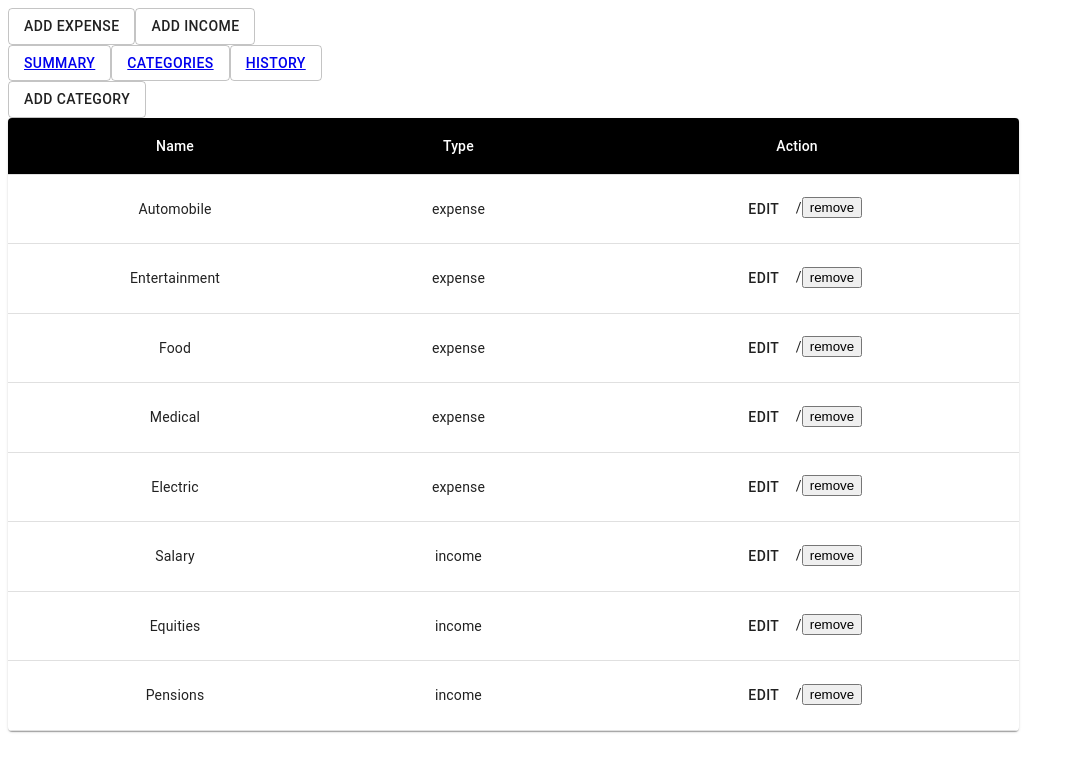
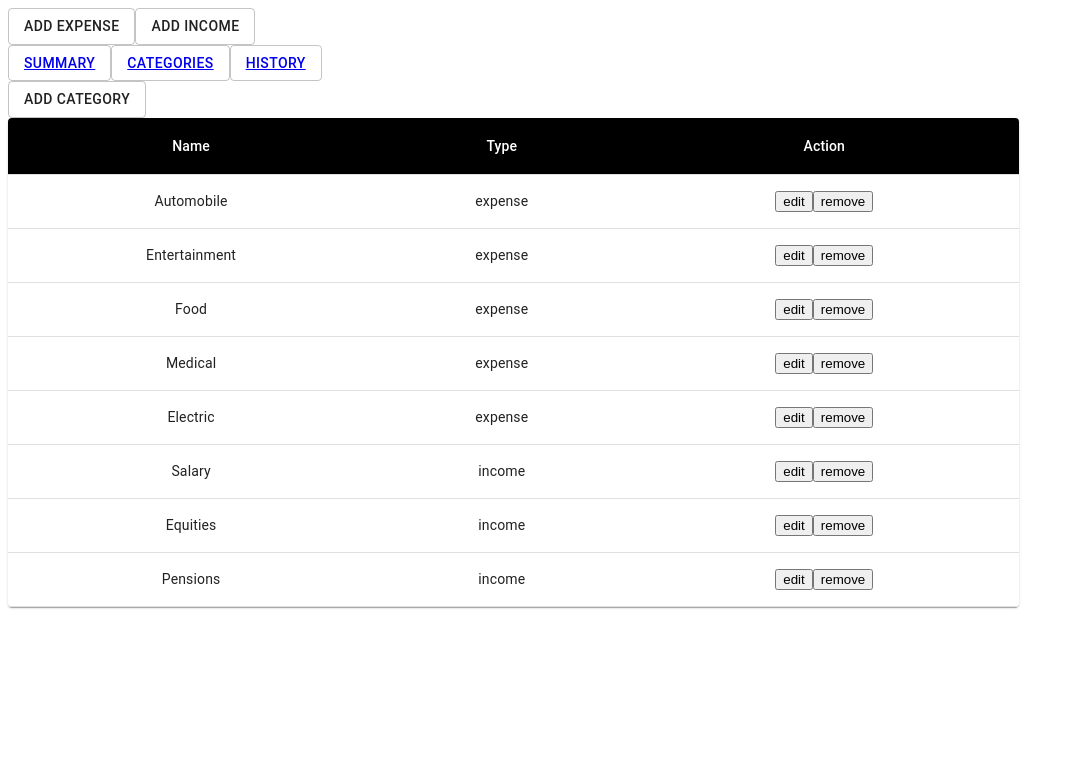
Before and after one commit to LuizaAv/aca-final-project-lge, a React (Create React App) app: page /Categories in a window 1280 px wide. Shown: the top 772 px of the page, without its empty margins (0-1076 px from the left). Built offline with nearby package versions, Linux system fonts and the light colour scheme.

Commit message:
feat(Category) added edit category button

```diff
--- a/src/pages/Categories/Categories.js
+++ b/src/pages/Categories/Categories.js
@@ -7,12 +7,12 @@ import TableContainer from '@material-ui/core/TableContainer';
 import TableHead from '@material-ui/core/TableHead';
 import TableRow from '@material-ui/core/TableRow';
 import Paper from '@material-ui/core/Paper';
-import Button from '@material-ui/core/Button';
 
 import { useStoreContext } from '../../store/storeContext';
 
 import AddCategory from './AddCategory';
 import DeleteCategory from './DeleteCategory';
+import EditeComponent from './EditCategory';
 
 const useStyles = makeStyles({
   table: {
@@ -49,8 +49,7 @@ export default function Categories() {
                 <TableCell align="center">{category.name}</TableCell>
                 <TableCell align="center">{category.type}</TableCell>
                 <TableCell align="center">
-                  <Button>edit</Button>
-                  /
+                  <EditeComponent category={category} />
                   <DeleteCategory category={category} />
                 </TableCell>
               </TableRow>
```
